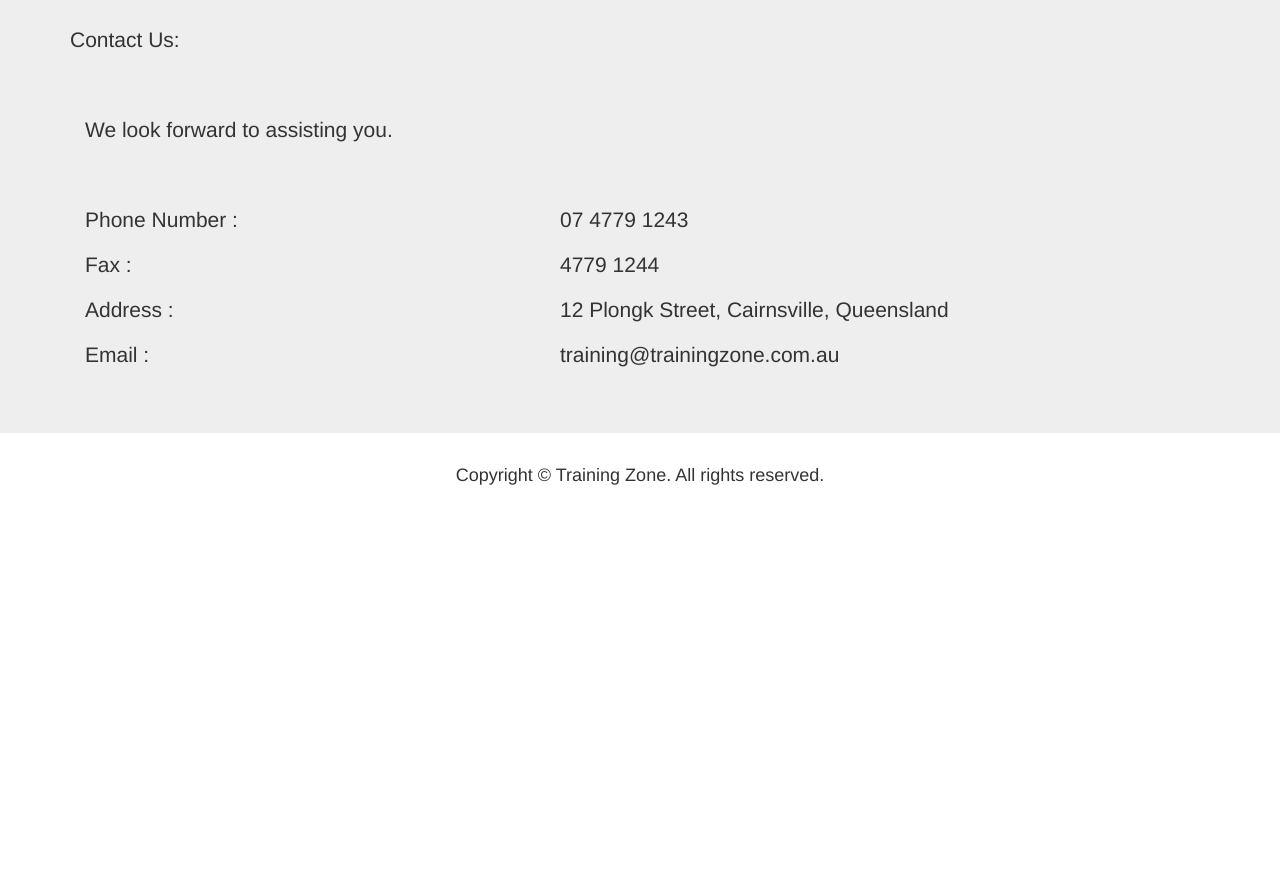
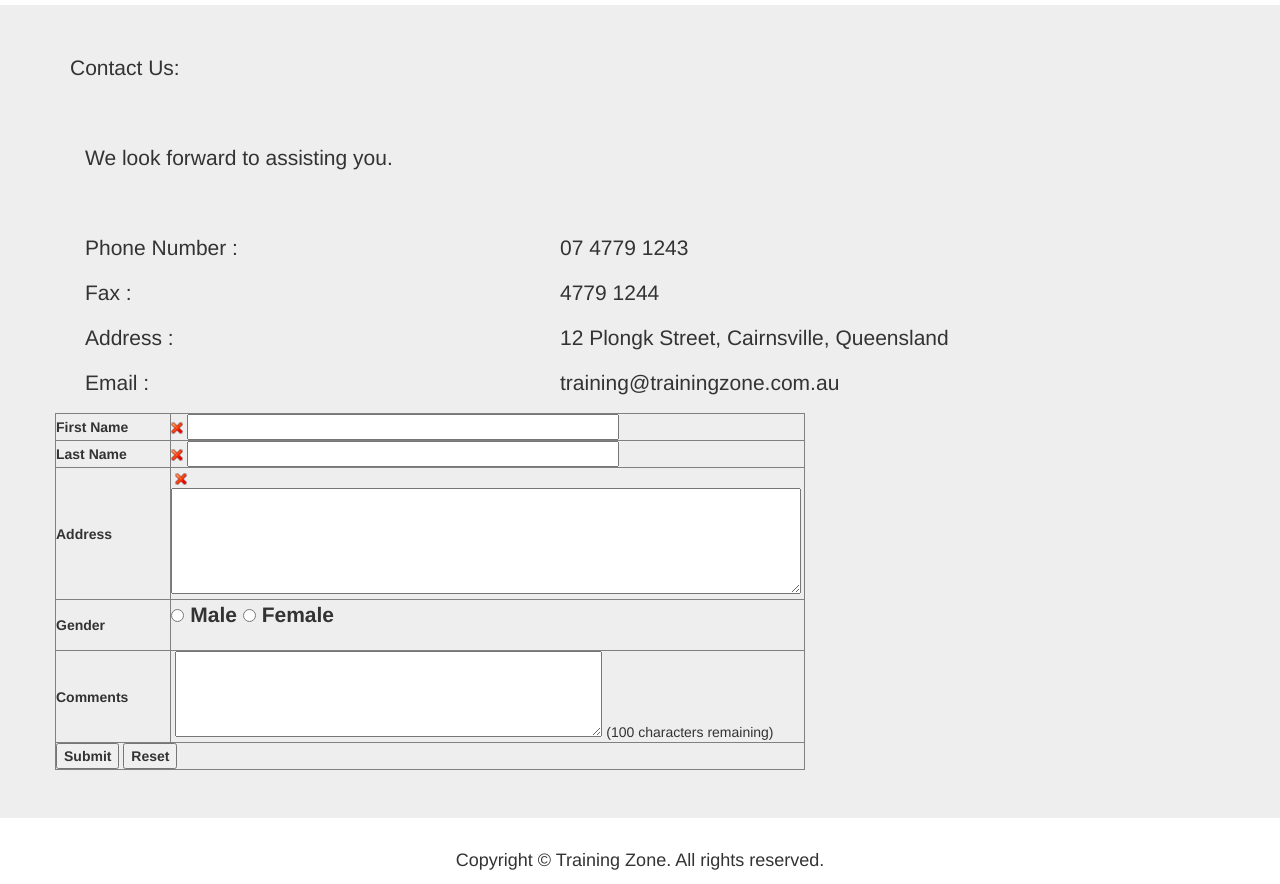
Before and after one commit to shivamtayal/TrainingZone, a plain HTML site: page contact.html in a window 1280 px wide. Shown: the part 95-979 px from the top of the page. Before the commit the page ends 800 px from the top, so only its background shows below. Drawn offline with Linux system fonts and the light colour scheme.

Commit message:
Javascript
Form Added i.e Practical

```diff
--- /dev/null
+++ b/Script/ScriptMain.js
@@ -0,0 +1,45 @@
+// JavaScript Document
+function changeStyle(name) {
+    document.getElementById(name).style.color = "#0C0";
+}
+
+function checkFNAME(FNAME) {
+	if (FNAME.value != "") {
+        document.form1.FNAME.src = "Images/tick.png";
+        document.form1.FNAME.alt = "tick";
+    }
+    else {
+        document.form1.FNAME.src = "Images/cross.png";
+        document.form1.FNAME.alt = "cross";
+    }
+}
+
+function checkLNAME(LNAME) {
+	if (LNAME.value != "") {
+        document.form1.LNAME.src = "Images/tick.png";
+        document.form1.LNAME.alt = "tick";
+    }
+    else {
+        document.form1.LNAME.src = "Images/cross.png";
+        document.form1.LNAME.alt = "cross";
+    }
+}
+
+function checkADD(ADD) {
+	if (ADD.value != "") {
+        document.form1.ADD.src = "Images/tick.png";
+        document.form1.ADD.alt = "tick";
+    }
+    else {
+        document.form1.ADD.src = "Images/cross.png";
+        document.form1.ADD.alt = "cross";
+    }
+}
+
+function updateCharacters(limit) {
+    var textArea = document.form1.comments;
+    if (textArea.value.length > limit)
+        textArea.value = textArea.value.substring(0, limit);
+    remaining = limit - textArea.value.length;
+    document.getElementById('characters').innerHTML = "(" + remaining + " characters remaining)"
+}
--- a/contact.html
+++ b/contact.html
@@ -20,12 +20,13 @@
 <!-- InstanceEndEditable -->
 </head>
 <body>
+<script src="Script/ScriptMain.js"></script>
 <nav class="navbar navbar-default">
   <div class="container-fluid">
     <!-- Brand and toggle get grouped for better mobile display -->
     <div class="navbar-header">
       <button type="button" class="navbar-toggle collapsed" data-toggle="collapse" data-target="#bs-example-navbar-collapse-1"> <span class="sr-only">Toggle navigation</span> <span class="icon-bar"></span> <span class="icon-bar"></span> <span class="icon-bar"></span> </button>
-      <a class="navbar-brand" href="#">Training Zone</a> </div>
+    <img src="img/logo.png" alt="" width="93" height="78"/>    </div>
 
     <!-- Collect the nav links, forms, and other content for toggling -->
     <div class="collapse navbar-collapse" id="bs-example-navbar-collapse-1">
@@ -67,6 +68,43 @@
           <p class="col-xs-5">Email :</p>
           <p class="col-xs-5">training@trainingzone.com.au</p>
         <!-- InstanceEndEditable --></div>
+		<form action="" method="post" name="form1" id="form1">
+      <table width="750" border="1">
+  <tr>
+    <th width="115" scope="row">First Name</th>
+    <td width="619"><img src="Images/cross.png" name="FNAME" id="FNAME" width="12" height="12" alt="X" />      <input name="textfield" type="text" id="textfield" size="50" maxlength="50" onChange="this.style.borderRadius='1em'" onBlur="changeStyle('textfield')" onKeyUp="checkFNAME(this)"/></td>
+  </tr>
+  <tr>
+    <th scope="row">Last Name</th>
+    <td><img src="Images/cross.png" name="LNAME" id="LNAME" width="12" height="12" alt="X" />      <input name="LName" type="text" id="LName" size="50" maxlength="50" onChange="this.style.borderRadius='1em'" onBlur="changeStyle('LName')" onKeyUp="checkLNAME(this)"/></td>
+  </tr>
+  <tr>
+    <th scope="row">Address</th>
+    <td><label for="Address"></label>
+    <img src="Images/cross.png" name="ADD" id="ADD" width="12" height="12" alt="X" />
+      <textarea name="Address" cols="75" rows="5" id="Address" onChange="this.style.borderRadius='1em'" onBlur="changeStyle('Address')" onKeyUp="checkADD(this)"></textarea></td>
+  </tr>
+  <tr>
+    <th scope="row">Gender</th>
+    <td><p>
+      <input type="radio" name="radio" id="Male" value="Male"/>
+      <label for="Male">Male</label>
+      <input type="radio" name="radio" id="Female" value="Female" />
+      <label for="Female">Female</label>
+    </p>
+     </td>
+  </tr>
+  <tr>
+    <th scope="row">Comments  </th>
+    <td><label for="Comment"></label>
+      <textarea name="comments" cols="50" rows="4" id="comments" onChange="this.style.borderRadius='1em'" onBlur="changeStyle('comments')" onKeyUp="updateCharacters(100)"></textarea> <span class="spann" id="characters">(100 characters remaining)</span></td>
+  </tr>
+  <tr>
+    <th colspan="2" scope="row"><input type="submit" name="Submit" id="Submit" value="Submit" />
+      <input type="reset" name="Reset" id="Reset" value="Reset" /></th>
+    </tr>
+</table>
+</form>
       </div>
     </div>
   </div>
```
Also changed, not shown: about.html (+1 -1 lines), history.html (+1 -1 lines), index.html (+1 -1 lines), links.html (+1 -1 lines), training.html (+1 -1 lines), Images/cross.png (added), Images/tick.png (added), img/cross.png (added), img/logo.png (added), img/tick.png (added), 1 other file.
